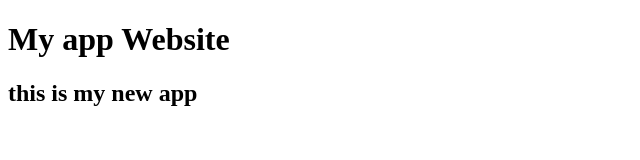
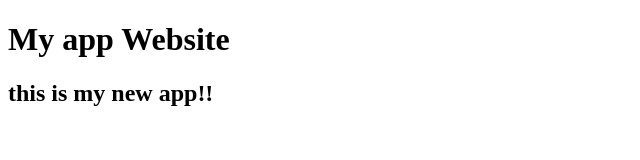
Before and after one commit to catdead20/gitvscode, a plain HTML site: page index.html in a window 1280 px wide. Shown: the full height of the page, 0-640 px from the left. Drawn offline with Linux system fonts and the light colour scheme.

Commit message:
Atualizado o texto do site.

```diff
--- a/index.html
+++ b/index.html
@@ -7,6 +7,6 @@
 </head>
 <body>
     <h1>My app Website</h1>
-    <h2>this is my new app</h2>
+    <h2>this is my new app!!</h2>
 </body>
 </html>
```
